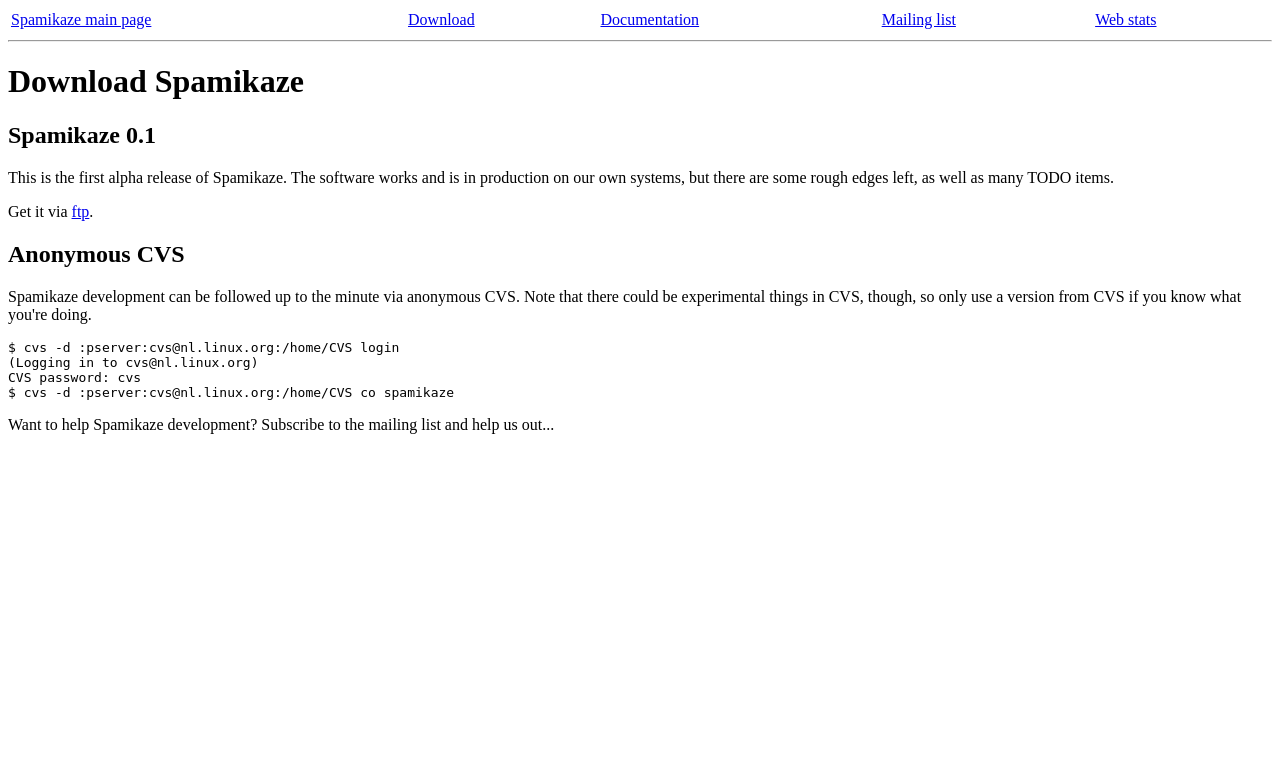
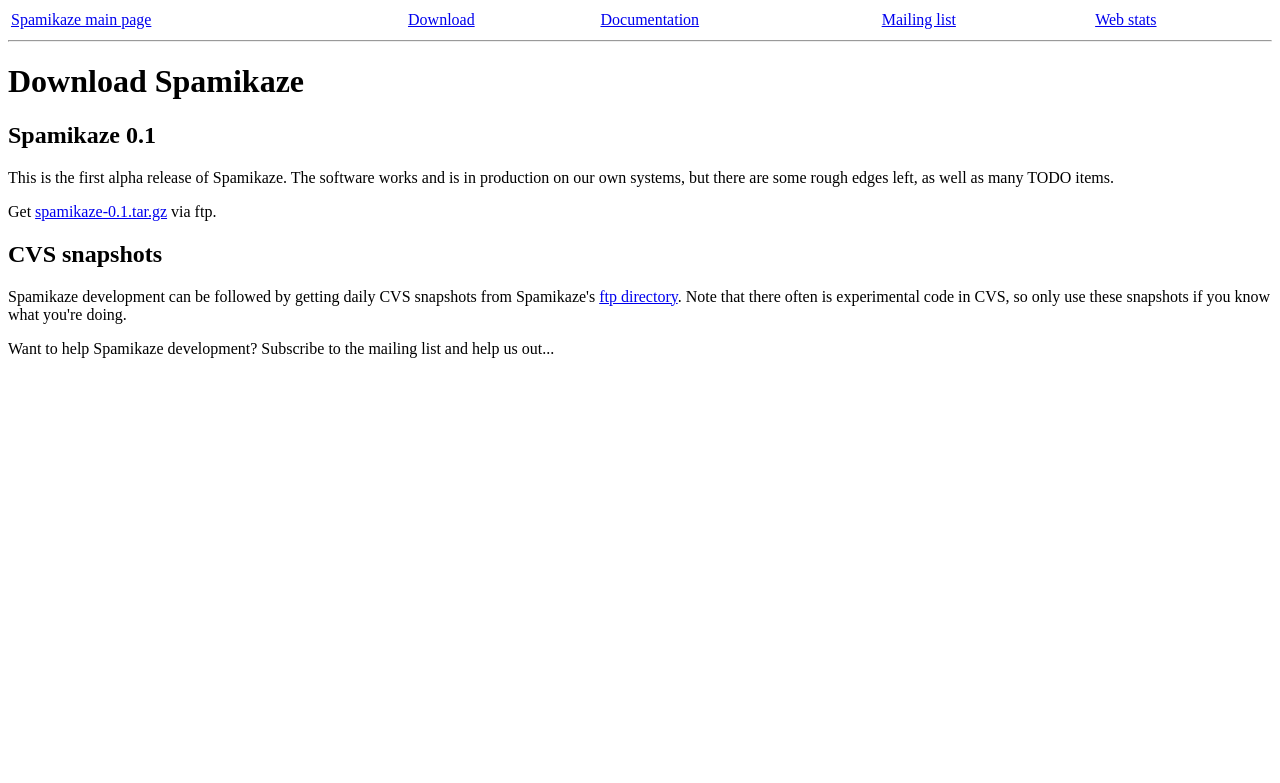
Before and after one commit to rikvanriel/spamikaze, a PHP site: page /download.php in a window 1280 px wide. Shown: the top 783 px of the page. Run offline with PHP 8.4, Linux system fonts and the light colour scheme.

Commit message:
snapshots available from ftp://ftp.nl.linux.org/pub/spamikaze/snapshots/

```diff
--- a/html/download.php
+++ b/html/download.php
@@ -16,22 +16,15 @@
 is in production on our own systems, but there are some rough edges
 left, as well as many TODO items.
 
-<p>Get it via
-<!-- <a href="/pub/spamikaze-0.1.tar.gz">http</a> or -->
-<a href="ftp://ftp.nl.linux.org/pub/spamikaze/spamikaze-0.1.tar.gz">ftp</a>.
+<p>Get
+<a href="ftp://ftp.nl.linux.org/pub/spamikaze/spamikaze-0.1.tar.gz">spamikaze-0.1.tar.gz</a> via ftp.
 
-<h2>Anonymous CVS</h2>
+<h2>CVS snapshots</h2>
 
-Spamikaze development can be followed up to the minute via anonymous
-CVS. Note that there could be experimental things in CVS, though, so
-only use a version from CVS if you know what you're doing.
-
-<p><tt>
-$ cvs -d :pserver:cvs@nl.linux.org:/home/CVS login<br>
-(Logging in to cvs@nl.linux.org)<br>
-CVS password: cvs<br>
-$ cvs -d :pserver:cvs@nl.linux.org:/home/CVS co spamikaze
-</tt>
+Spamikaze development can be followed by getting daily CVS snapshots
+from Spamikaze's <a href="ftp://ftp.nl.linux.org/pub/spamikaze/">ftp
+directory</a>.  Note that there often is experimental code in CVS, so
+only use these snapshots if you know what you're doing.
 
 <p>Want to help Spamikaze development? Subscribe to the mailing list and
 help us out...
```
